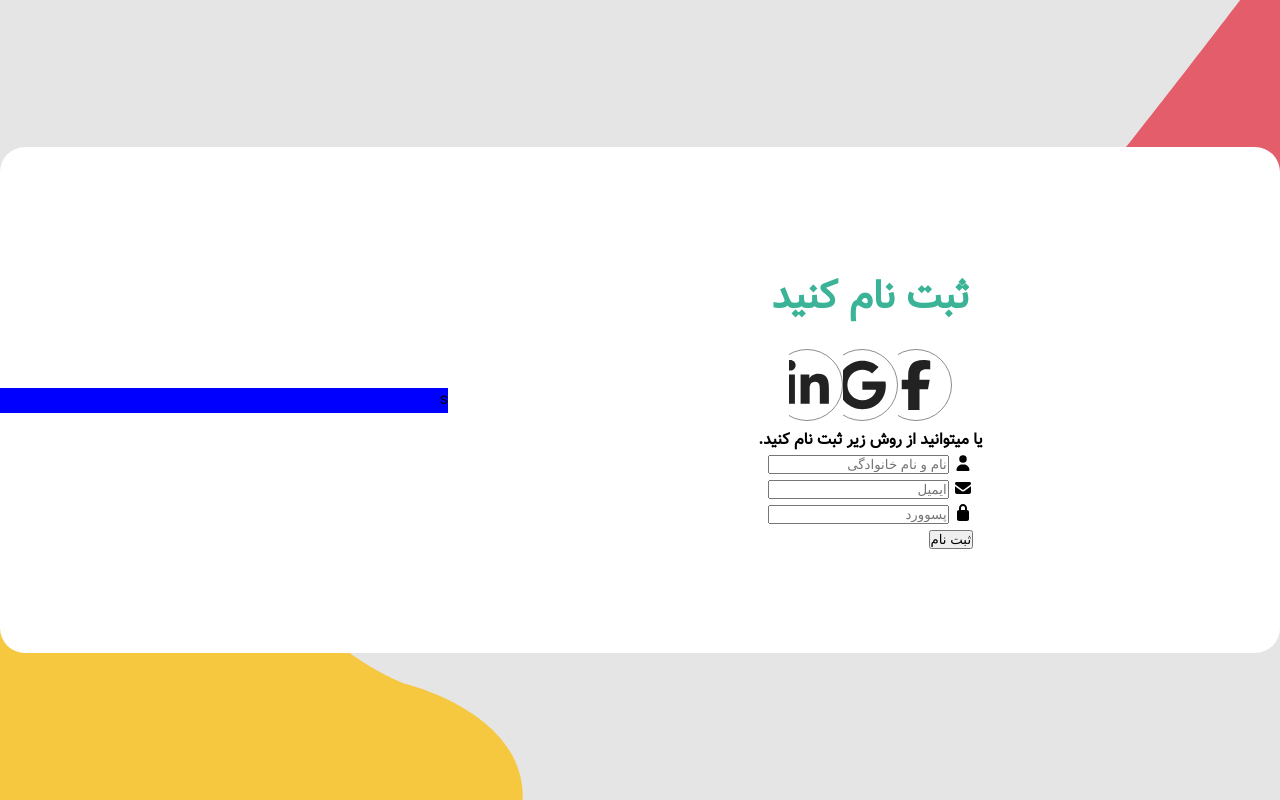
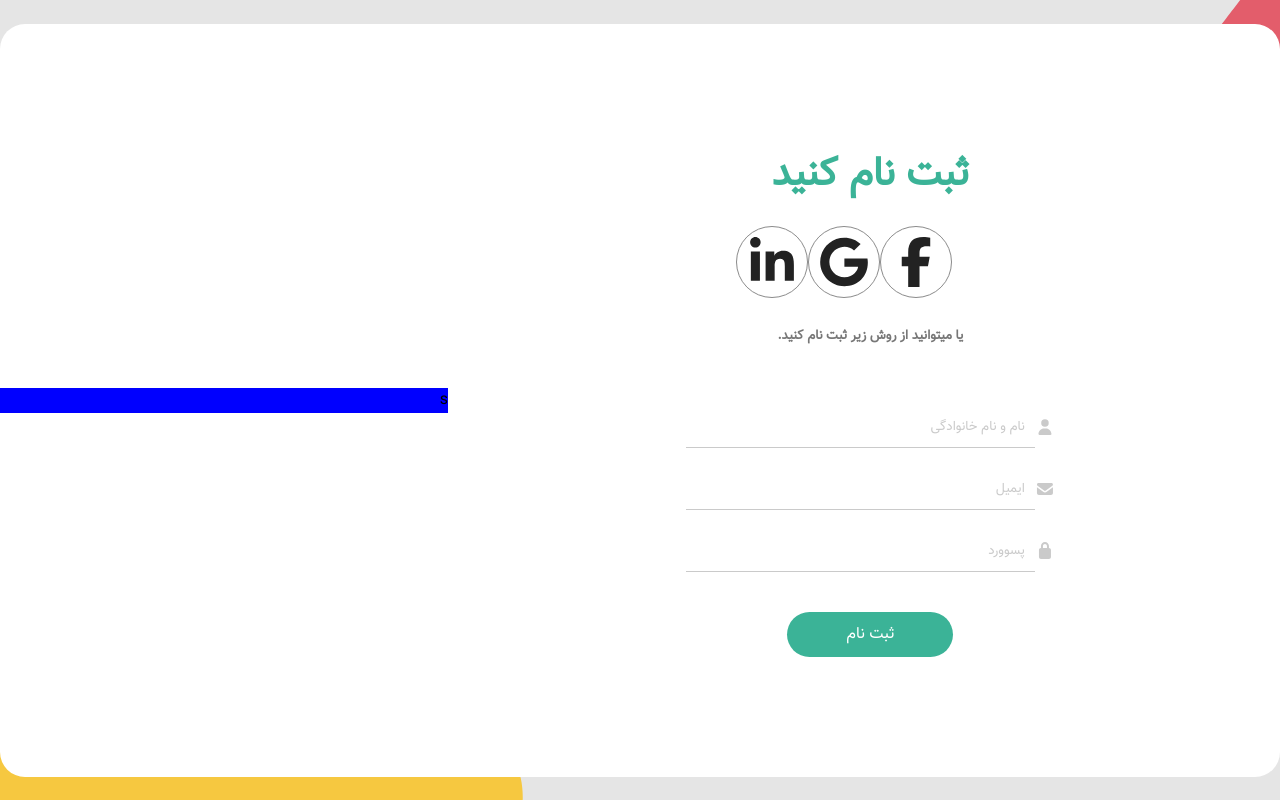
Before and after one commit to parsfront/web-project-14, a plain HTML site: page index.html in a window 1280 px wide. Drawn offline with Linux system fonts and the light colour scheme; files whose address does not match are found by name.

Commit message:
register-page

```diff
--- a/index.html
+++ b/index.html
@@ -22,7 +22,7 @@
                         <li><a href="#"><i class="fab fa-google"></i></a></li>
                         <li><a href="#"><i class="fab fa-linkedin-in"></i></a></li>
                     </ul>
-            <h4>یا میتوانید از روش زیر ثبت نام کنید.</h4>
+                    <h5>یا میتوانید از روش زیر ثبت نام کنید.</h5>
                     <form>
                         <div class="form-item">
                             <i class="fas fa-user"></i>
--- a/styles/style.css
+++ b/styles/style.css
@@ -9,10 +9,19 @@
     margin: 0;
     box-sizing: border-box;
     list-style: none;
-    overflow-x: hidden;
+}
+
+::placeholder {
+    color: #cacaca;
 }
 
 body {
+    direction: rtl;
+    font-family: "vazir";
+}
+
+input,
+button {
     font-family: "vazir";
 }
 
@@ -102,6 +111,49 @@ body {
     padding: 10px;
 }
 
+.register-page .register h5 {
+    color: #777;
+    margin: 20px 0;
+}
+
+.register-page .register form {
+    width: 45%;
+    margin: 20px 0;
+    text-align: center;
+}
+
+.register-page .register form .form-item {
+    width: 100%;
+    display: flex;
+    justify-content: space-between;
+    margin: 20px 0;
+    align-items: center;
+    color: #cacaca;
+}
+
+.register-page .register form .form-item input {
+    width: 95%;
+    padding: 10px;
+    border: none;
+    border-bottom: 1px solid #cacaca;
+    outline: none;
+}
+
+.register-page .register form input[type="submit"] {
+    padding: 10px;
+    width: 45%;
+    border: none;
+    background: #3bb397;
+    color: #fff;
+    font-size: 16px;
+    border-radius: 25px;
+    -webkit-border-radius: 25px;
+    -moz-border-radius: 25px;
+    -ms-border-radius: 25px;
+    -o-border-radius: 25px;
+    margin-top: 20px;
+}
+
 .register-page .auth-login {
     background: blue;
     width: 35%;
```
Lines whose indentation alone changed are shown as unchanged.
